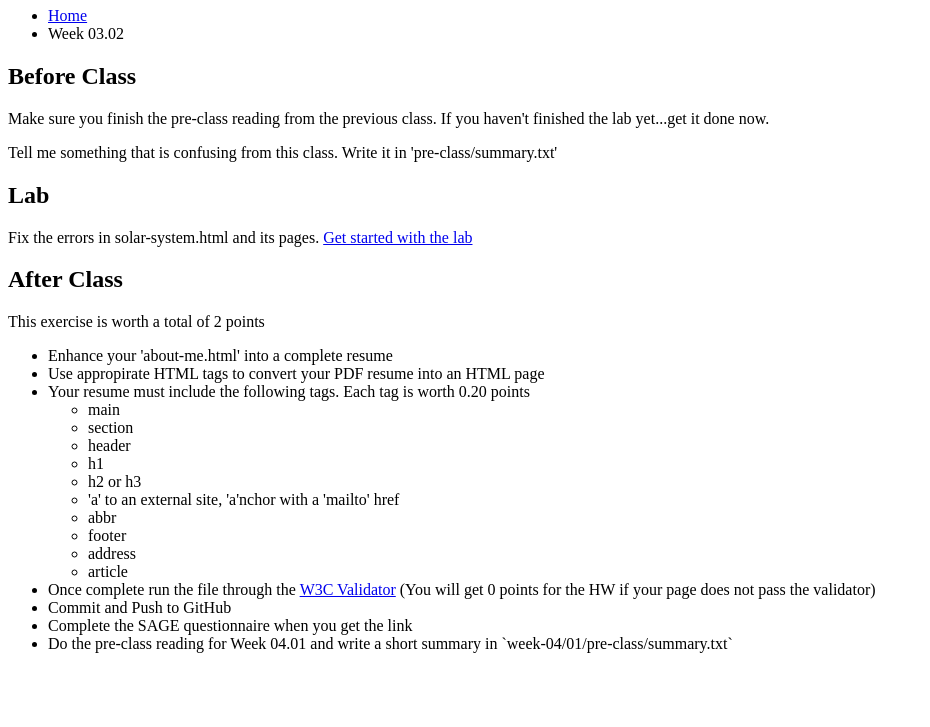
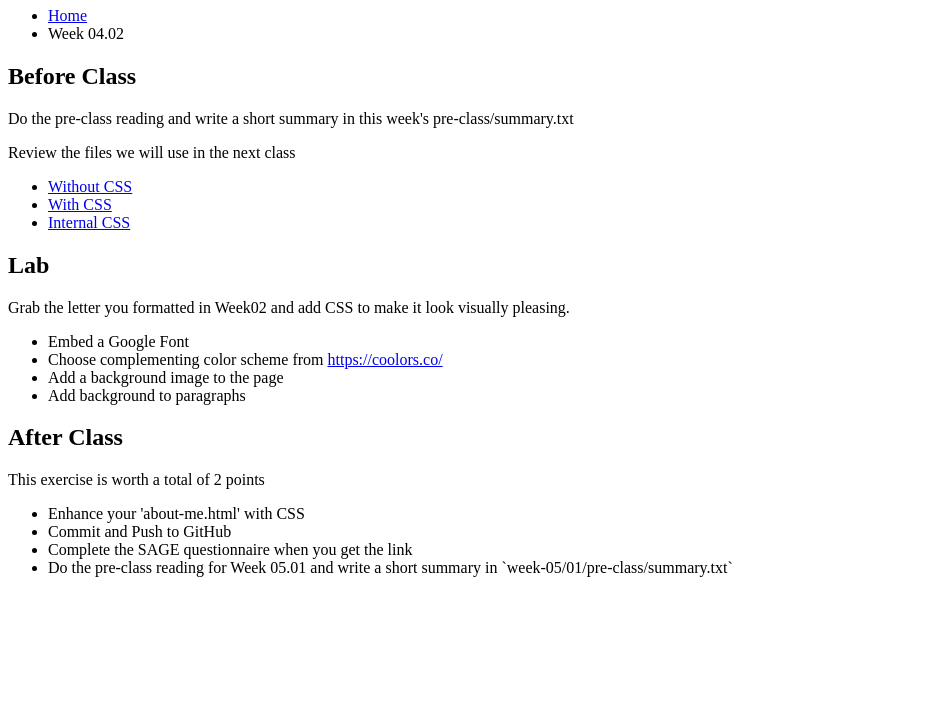
Before and after one commit to IST263/ist263-spring-2019-kvongkha, a plain HTML site: page week-04/02/index.html in a window 1280 px wide. Shown: the part 73-800 px from the top of the page, without its empty margins (0-930 px from the left). Drawn offline with Linux system fonts and the light colour scheme.

Commit message:
week 04 complete

```diff
--- /dev/null
+++ b/week-04/01/labs/style.css
@@ -0,0 +1,4 @@
+body {
+    background-color: red;
+
+}
--- a/week-04/02/index.html
+++ b/week-04/02/index.html
@@ -12,50 +12,48 @@
 
 <body>
     <main>
-        <h1>Week 03.02</h1>
+        <h1>Week 04.02</h1>
         <nav>
             <ul>
                 <li><a href="../../index.html">Home</a></li>
-                <li>Week 03.02</li>
+                <li>Week 04.02</li>
             </ul>
         </nav>
+
         <section>
-            <h2>Before Class</h2>
-            <p>Make sure you finish the pre-class reading from the previous class. If you haven't finished the lab
-                yet...get it done now.</p>
-            <p>Tell me something that is confusing from this class. Write it in 'pre-class/summary.txt'</p>
-        </section>
+                <h2>Before Class</h2>
+                <p>Do the pre-class reading and write a short summary in this week's pre-class/summary.txt</p>
+                <p>Review the files we will use in the next class
+                    <ul>
+                        <li><a href="without-css.html">Without CSS</a></li>
+                        <li><a href="with-css.html">With CSS</a></li>
+                        <li><a href="internal-css.html">Internal CSS</a></li>
+                    </ul>
+                </p>
+            </section>
 
         <section>
             <h2>Lab</h2>
-            <p>Fix the errors in solar-system.html and its pages. <a href="./labs/howto.html">Get started with the lab</a></p>
+            <p>Grab the letter you formatted in Week02 and add CSS to make it look visually pleasing.
+                <ul>
+                    <li>Embed a Google Font</li>
+                    <li>Choose complementing color scheme from <a href="https://coolors.co/">https://coolors.co/</a></li>
+                    <li>Add a background image to the page</li>
+                    <li>Add background to paragraphs</li>
+
+                </ul>
+            </p>
         </section>
 
         <section>
             <h2>After Class</h2>
             <p>This exercise is worth a total of 2 points</p>
             <ul>
-                <li>Enhance your 'about-me.html' into a complete resume</li>
-                <li>Use appropirate HTML tags to convert your PDF resume into an HTML page</li>
-                <li>Your resume must include the following tags. Each tag is worth 0.20 points
-                    <ul>
-                        <li>main</li>
-                        <li>section</li>
-                        <li>header</li>
-                        <li>h1</li>
-                        <li>h2 or h3</li>
-                        <li>'a' to an external site, 'a'nchor with a 'mailto' href</li>
-                        <li>abbr</li>
-                        <li>footer</li>
-                        <li>address</li>
-                        <li>article</li>
-                    </ul>
-                </li>
-                <li>Once complete run the file through the <a href="https://validator.w3.org/">W3C Validator</a> (You will get 0 points for the HW if your page does not pass the validator)</li>
+                <li>Enhance your 'about-me.html' with CSS</li>
                 <li>Commit and Push to GitHub</li>
                 <li>Complete the SAGE questionnaire when you get the link</li>
-                <li>Do the pre-class reading for Week 04.01 and write a short summary in
-                    `week-04/01/pre-class/summary.txt` </li>
+                <li>Do the pre-class reading for Week 05.01 and write a short summary in
+                    `week-05/01/pre-class/summary.txt` </li>
             </ul>
 
         </section>
```
Also changed, not shown: index.html (+17 -4 lines), week-04/01/index.html (+14 -8 lines), week-04/01/labs/solar-system.html (added, +63 -0 lines).
